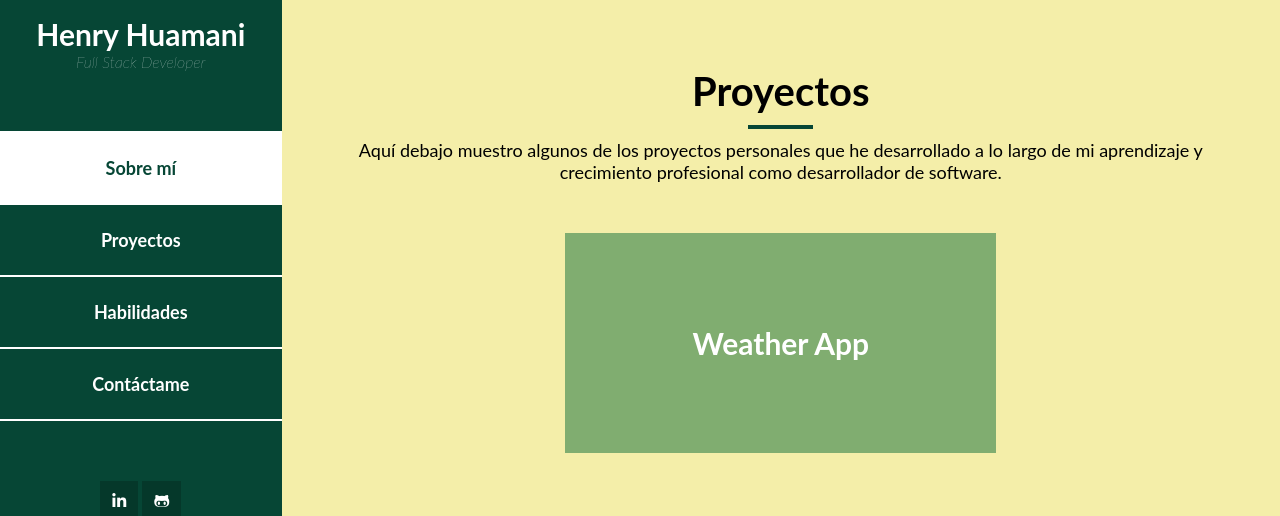
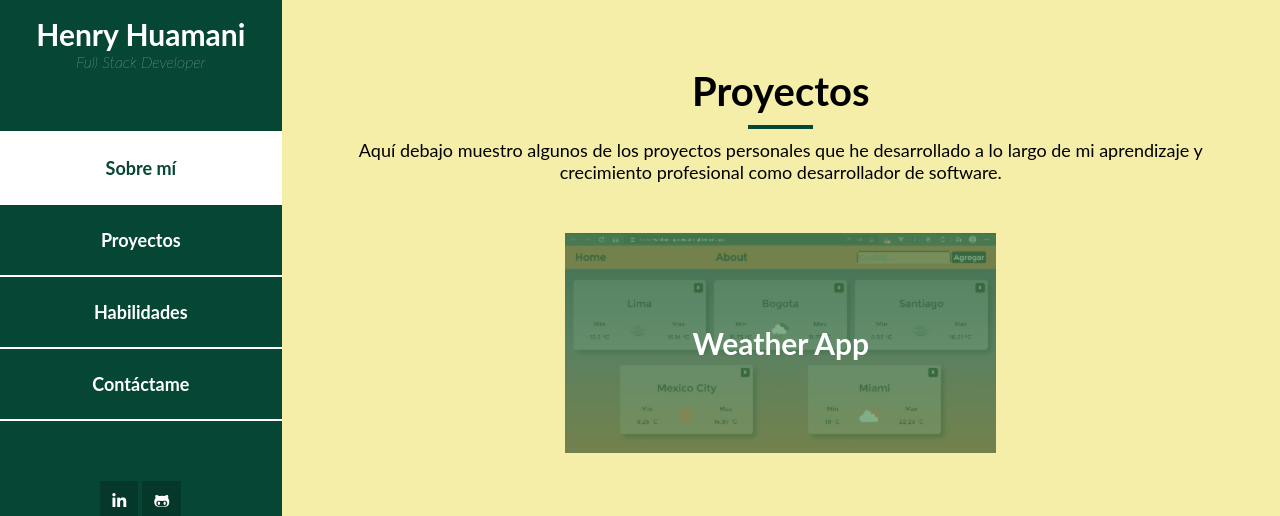
Before and after one commit to henry-huamani/My-portfolio, a website built with webpack: page src/cliente/index.html in a window 1280 px wide. Shown: the part 284-800 px from the top of the page. Built offline with nearby package versions, Linux system fonts and the light colour scheme; files whose address does not match are found by name.

Commit message:
first commit

```diff
--- a/src/cliente/css/styles.less
+++ b/src/cliente/css/styles.less
@@ -187,7 +187,7 @@
                     }
                 }
                 #proyecto1{
-                    background: url(/dist/imgs/weather_app.PNG);
+                    background: url(/dist/imgs/weather_app.png);
 
                 }
                 // Continuar con #proyecto2
```
Also changed, not shown: dist/73d32ed41fd5a62189f6.png (added), dist/bundle.js (added), dist/imgs/001.jpg (added), dist/imgs/weather_app.png (added), dist/index.html (added), src/cliente/css/styles.css, 1 other file.
